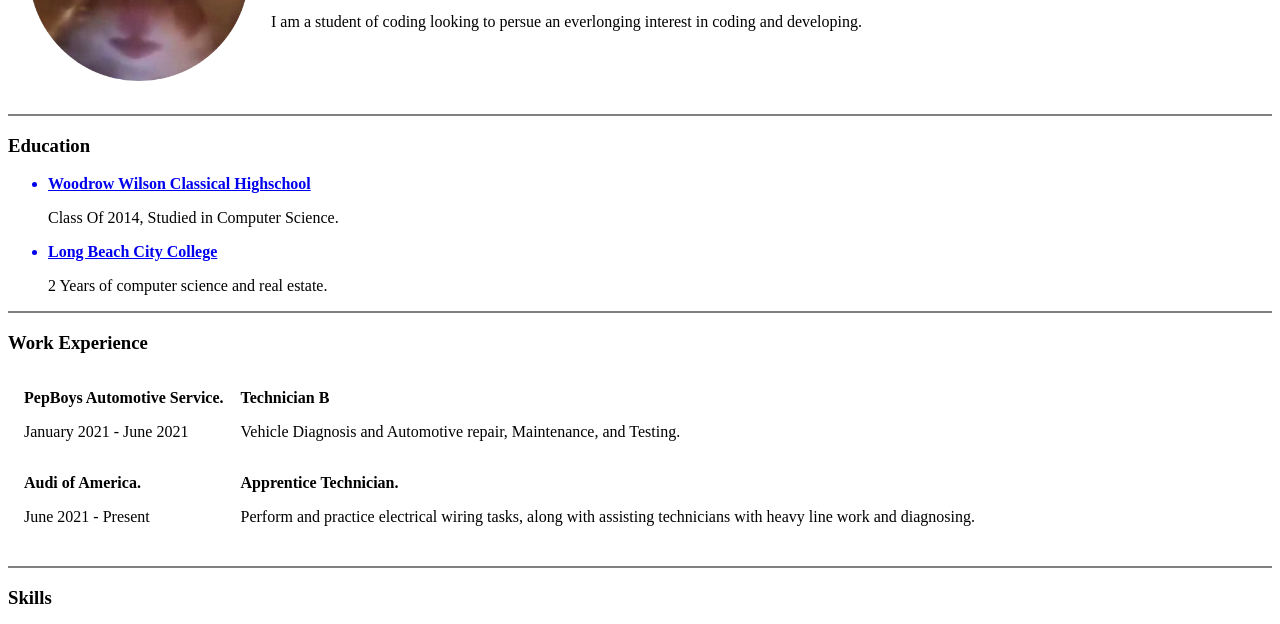
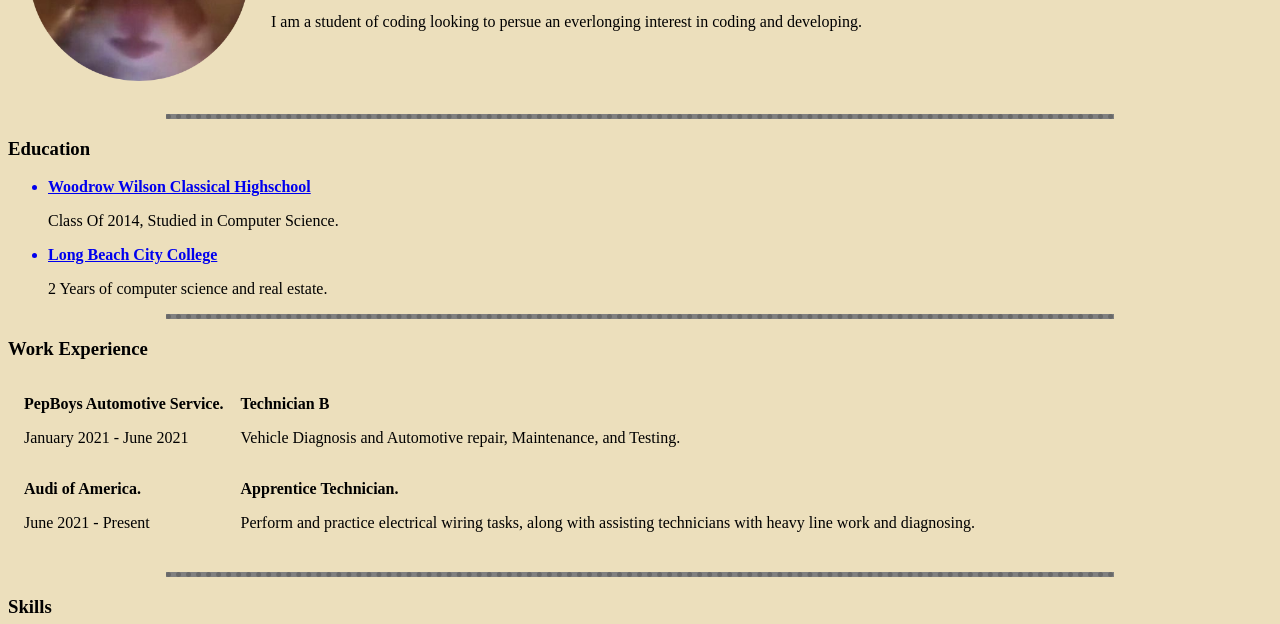
Before and after one commit to xBrandeezy/CV, a plain HTML site: page index.html in a window 1280 px wide. Shown: the part 168-792 px from the top of the page. Drawn offline with Linux system fonts and the light colour scheme.

Commit message:
Added Color v1.4

```diff
--- a/index.html
+++ b/index.html
@@ -6,6 +6,19 @@
  <meta name="viewport" content="width=device-width, initial-scale=1.0">
 
  <title>😂Brandon's Personal Site👏</title>
+ <style>
+   body {
+     background-color: rgb(236, 223, 188);
+   }
+   hr {
+     border-style: none;
+     border-top: dotted;
+     border-color:dimgray;
+     border-width: 5px;
+     height: 0px;
+     width: 75%;
+   }
+ </style>
 
 </head>
 
```
